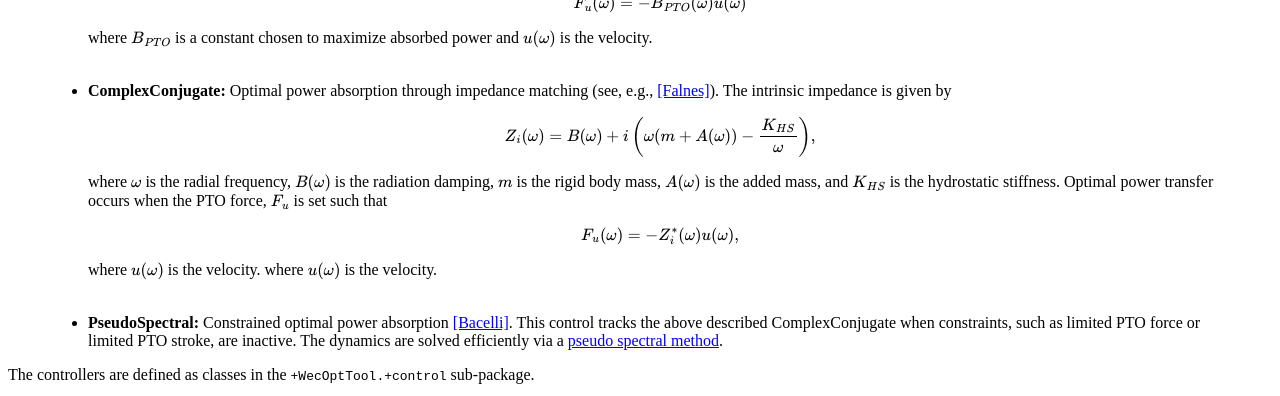
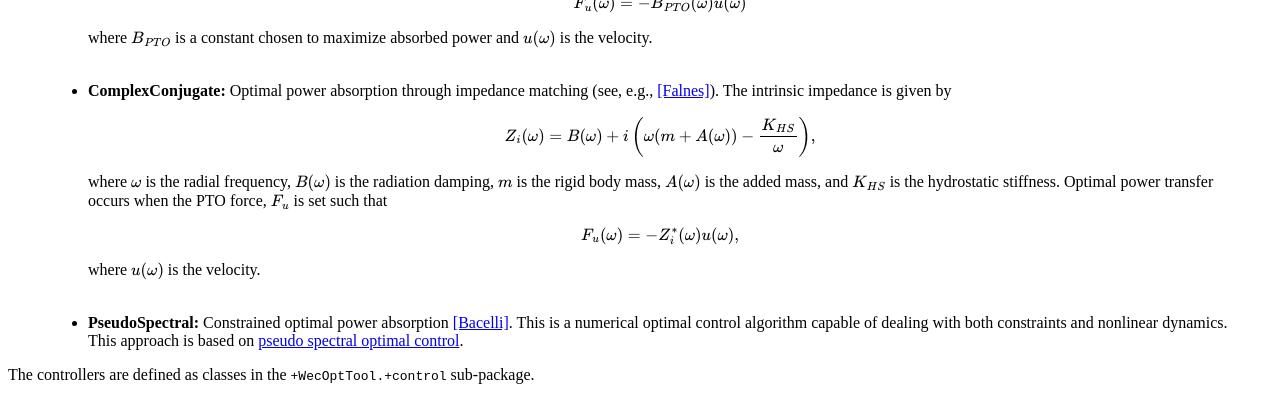
Before and after one commit to SNL-WaterPower/WecOptTool-MATLAB, a Sphinx documentation site: the page built from docs/user/example.rst, in a window 1280 px wide and 900 px high, scrolled down 2799 px, cut to the strip 0-396 px from the top of the window. Built offline with Sphinx 7.4.7 and the Read the Docs theme 2.0.0, drawn with Linux system fonts in a browser that asks for light colours; cross-references to code outside the pages are shown as plain code.

Commit message:
Add Giorgio's update

```diff
--- a/docs/user/example.rst
+++ b/docs/user/example.rst
@@ -141,13 +141,12 @@ WecOptTool allows for three types of controllers:
    .. math::
     F_u(\omega) = -Z_i^*(\omega)u(\omega) ,
 
-   where :math:`u(\omega)` is the velocity.
    where :math:`u(\omega)` is the velocity. |br| |br|
 
- - **PseudoSpectral:** Constrained optimal power absorption [Bacelli]_. This
-   control tracks the above described ComplexConjugate when constraints, such as
-   limited PTO force or limited PTO stroke, are inactive. The dynamics are
-   solved efficiently via a |pseudo spectral method|_.
+ - **PseudoSpectral:** Constrained optimal power absorption [Bacelli]_. This is
+   a numerical optimal control algorithm capable of dealing with both
+   constraints and nonlinear dynamics. This approach is based on
+   |pseudo spectral method|_.
 
 The controllers are defined as classes in the :mat:mod:`~+WecOptTool.+control`
 sub-package.
@@ -230,8 +229,8 @@ follows:
 .. _Nemoh: https://github.com/LHEEA/Nemoh
 .. |struct array| replace:: ``struct array``
 .. _struct array: https://www.mathworks.com/help/matlab/matlab_prog/create-a-structure-array.html
-.. |pseudo spectral method| replace:: pseudo spectral method
-.. _pseudo spectral method: https://en.wikipedia.org/wiki/Pseudo-spectral_method#Motivation_with_a_concrete_example
+.. |pseudo spectral method| replace:: pseudo spectral optimal control
+.. _pseudo spectral method: https://en.wikipedia.org/wiki/Pseudospectral_optimal_control
 
 .. |br| raw:: html
 
```
